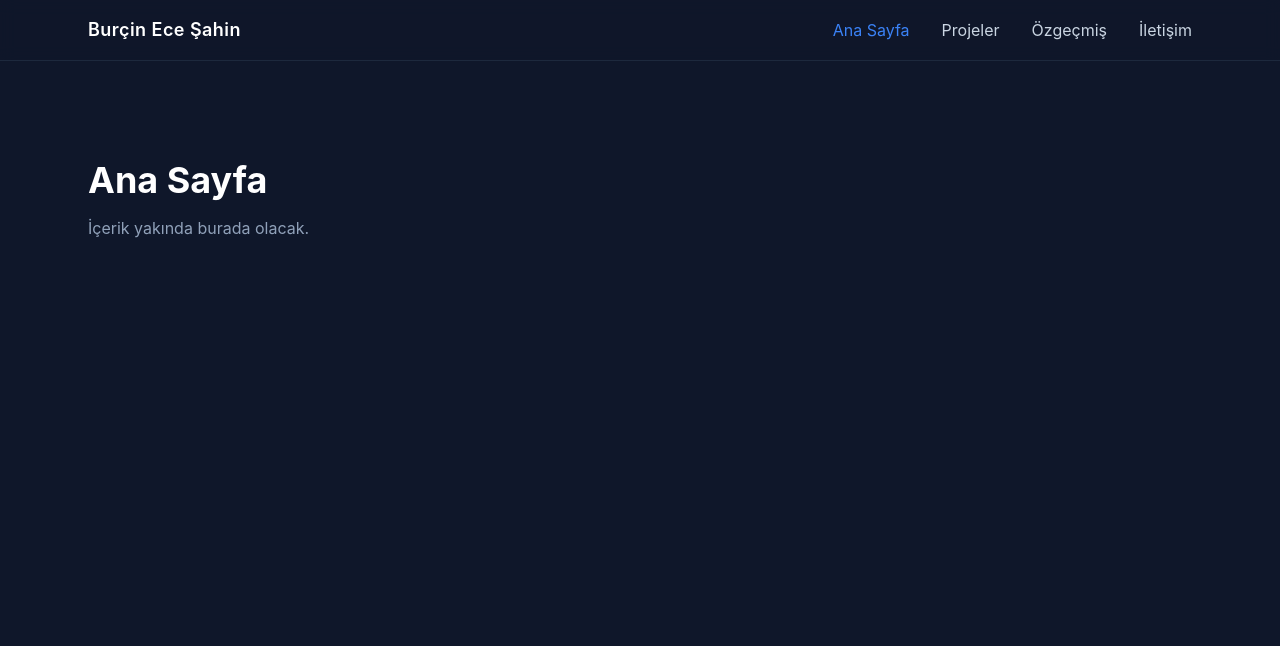
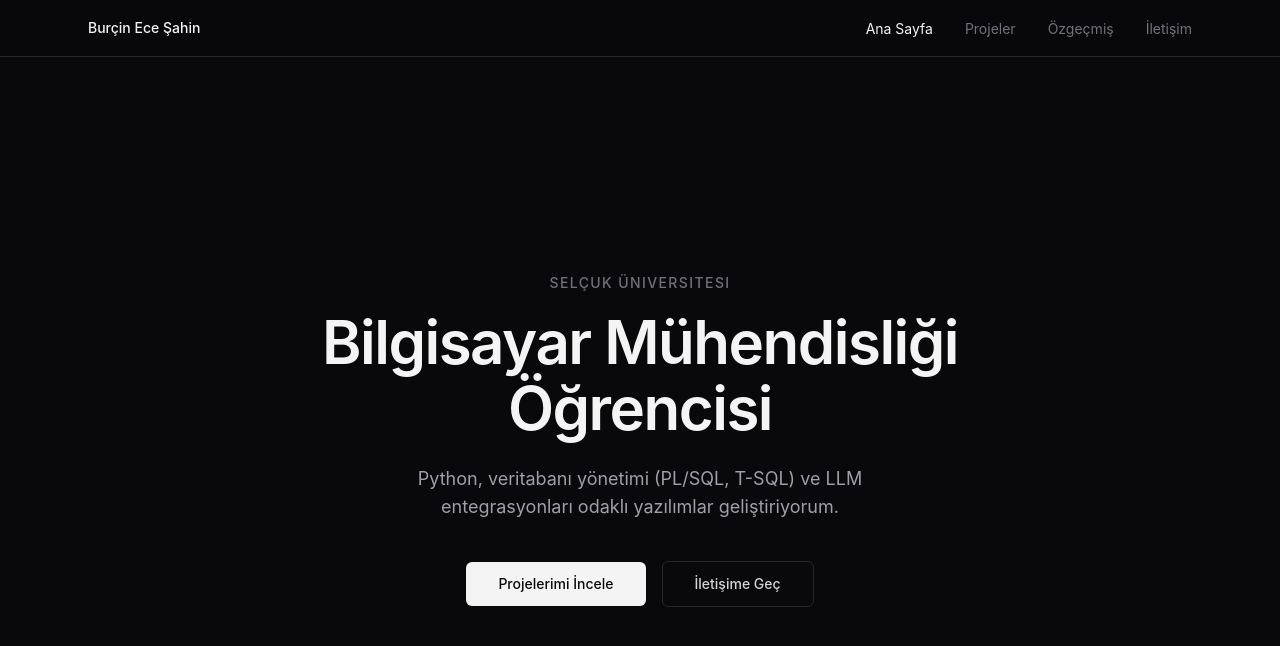
Before and after one commit to burcinece/portfolyo-vitrin, a React (Vite) app: page / in a window 1280 px wide. Shown: the top 646 px of the page. Built offline with nearby package versions, Linux system fonts and the light colour scheme.

Commit message:
Premium minimalist tasarıma geçildi

```diff
--- /dev/null
+++ b/src/components/HeroSection.jsx
@@ -0,0 +1,46 @@
+import { motion } from 'framer-motion'
+import { Link } from 'react-router-dom'
+
+function HeroSection() {
+  return (
+    <section className="flex min-h-[calc(100vh-5rem)] items-center justify-center px-6 text-center">
+      <motion.div
+        initial={{ opacity: 0, y: 40 }}
+        animate={{ opacity: 1, y: 0 }}
+        transition={{ duration: 0.8, ease: 'easeOut' }}
+        className="max-w-3xl"
+      >
+        <p className="mb-4 text-sm font-medium uppercase tracking-widest text-zinc-500">
+          Selçuk Üniversitesi
+        </p>
+
+        <h1 className="text-4xl font-semibold leading-[1.1] tracking-tight text-zinc-100 sm:text-5xl md:text-6xl">
+          Bilgisayar Mühendisliği Öğrencisi
+        </h1>
+
+        <p className="mx-auto mt-6 max-w-xl text-lg text-zinc-400">
+          Python, veritabanı yönetimi (PL/SQL, T-SQL) ve LLM entegrasyonları
+          odaklı yazılımlar geliştiriyorum.
+        </p>
+
+        <div className="mt-10 flex flex-col items-center justify-center gap-4 sm:flex-row">
+          <Link
+            to="/projeler"
+            className="rounded-md bg-zinc-100 px-8 py-3 text-sm font-medium text-zinc-950 transition-colors duration-200 hover:bg-white"
+          >
+            Projelerimi İncele
+          </Link>
+
+          <Link
+            to="/iletisim"
+            className="rounded-md border border-zinc-800 px-8 py-3 text-sm font-medium text-zinc-300 transition-colors duration-200 hover:border-zinc-700 hover:bg-zinc-900/50 hover:text-zinc-100"
+          >
+            İletişime Geç
+          </Link>
+        </div>
+      </motion.div>
+    </section>
+  )
+}
+
+export default HeroSection
--- a/src/components/Navbar.jsx
+++ b/src/components/Navbar.jsx
@@ -10,19 +10,19 @@ const links = [
 ]
 
 const linkClass = ({ isActive }) =>
-  `transition-colors duration-200 hover:text-brand-accent ${
-    isActive ? 'text-brand-accent' : 'text-slate-300'
+  `text-sm transition-colors duration-200 ${
+    isActive ? 'text-zinc-100' : 'text-zinc-500 hover:text-zinc-300'
   }`
 
 function Navbar() {
   const [isOpen, setIsOpen] = useState(false)
 
   return (
-    <header className="fixed top-0 left-0 right-0 z-50 border-b border-slate-800 bg-brand-dark/80 backdrop-blur-sm">
+    <header className="fixed top-0 left-0 right-0 z-50 border-b border-zinc-800 bg-zinc-950/80 backdrop-blur-sm">
       <nav className="mx-auto flex max-w-6xl items-center justify-between px-6 py-4">
         <NavLink
           to="/"
-          className="text-lg font-semibold tracking-wide text-white transition-colors duration-200 hover:text-brand-accent"
+          className="text-sm font-medium text-zinc-100 transition-colors duration-200 hover:text-white"
         >
           Burçin Ece Şahin
         </NavLink>
@@ -40,7 +40,7 @@ function Navbar() {
         <button
           type="button"
           onClick={() => setIsOpen((prev) => !prev)}
-          className="text-2xl text-slate-200 transition-colors duration-200 hover:text-brand-accent md:hidden"
+          className="text-xl text-zinc-400 transition-colors duration-200 hover:text-zinc-100 md:hidden"
           aria-label="Menüyü aç/kapat"
         >
           {isOpen ? <HiX /> : <HiMenu />}
@@ -48,7 +48,7 @@ function Navbar() {
       </nav>
 
       {isOpen && (
-        <ul className="flex flex-col gap-4 border-t border-slate-800 px-6 py-4 md:hidden">
+        <ul className="flex flex-col gap-4 border-t border-zinc-800 px-6 py-4 md:hidden">
           {links.map((link) => (
             <li key={link.to}>
               <NavLink
--- /dev/null
+++ b/src/components/ProjectCard.jsx
@@ -0,0 +1,31 @@
+function ProjectCard({ title, description, tags = [], link }) {
+  const content = (
+    <div className="group rounded-lg border border-zinc-800 bg-zinc-950 p-6 transition-colors duration-200 hover:border-zinc-700 hover:bg-zinc-900/50">
+      <h3 className="text-lg font-medium text-zinc-100">{title}</h3>
+      <p className="mt-2 text-sm leading-relaxed text-zinc-400">{description}</p>
+
+      {tags.length > 0 && (
+        <ul className="mt-4 flex flex-wrap gap-2">
+          {tags.map((tag) => (
+            <li
+              key={tag}
+              className="rounded-full border border-zinc-800 px-3 py-1 text-xs text-zinc-500"
+            >
+              {tag}
+            </li>
+          ))}
+        </ul>
+      )}
+    </div>
+  )
+
+  if (!link) return content
+
+  return (
+    <a href={link} target="_blank" rel="noreferrer" className="block">
+      {content}
+    </a>
+  )
+}
+
+export default ProjectCard
--- a/src/index.css
+++ b/src/index.css
@@ -1,10 +1,5 @@
 @import "tailwindcss";
 
-@theme {
-  --color-brand-dark: #0f172a;
-  --color-brand-accent: #3b82f6;
+body {
+  @apply bg-zinc-950 text-zinc-200 antialiased;
 }
-
-body {
-  @apply bg-brand-dark text-slate-200 antialiased;
-}
--- a/src/pages/Contact.jsx
+++ b/src/pages/Contact.jsx
@@ -1,8 +1,8 @@
 function Contact() {
   return (
     <section className="mx-auto max-w-6xl px-6 py-20">
-      <h1 className="text-4xl font-bold text-white">İletişim</h1>
-      <p className="mt-4 text-slate-400">İçerik yakında burada olacak.</p>
+      <h1 className="text-4xl font-semibold tracking-tight text-zinc-100">İletişim</h1>
+      <p className="mt-4 text-zinc-400">İçerik yakında burada olacak.</p>
     </section>
   )
 }
--- a/src/pages/Home.jsx
+++ b/src/pages/Home.jsx
@@ -1,10 +1,7 @@
+import HeroSection from '../components/HeroSection'
+
 function Home() {
-  return (
-    <section className="mx-auto max-w-6xl px-6 py-20">
-      <h1 className="text-4xl font-bold text-white">Ana Sayfa</h1>
-      <p className="mt-4 text-slate-400">İçerik yakında burada olacak.</p>
-    </section>
-  )
+  return <HeroSection />
 }
 
 export default Home
--- a/src/pages/Projects.jsx
+++ b/src/pages/Projects.jsx
@@ -1,8 +1,8 @@
 function Projects() {
   return (
     <section className="mx-auto max-w-6xl px-6 py-20">
-      <h1 className="text-4xl font-bold text-white">Projeler</h1>
-      <p className="mt-4 text-slate-400">İçerik yakında burada olacak.</p>
+      <h1 className="text-4xl font-semibold tracking-tight text-zinc-100">Projeler</h1>
+      <p className="mt-4 text-zinc-400">İçerik yakında burada olacak.</p>
     </section>
   )
 }
--- a/src/pages/Resume.jsx
+++ b/src/pages/Resume.jsx
@@ -1,8 +1,8 @@
 function Resume() {
   return (
     <section className="mx-auto max-w-6xl px-6 py-20">
-      <h1 className="text-4xl font-bold text-white">Özgeçmiş</h1>
-      <p className="mt-4 text-slate-400">İçerik yakında burada olacak.</p>
+      <h1 className="text-4xl font-semibold tracking-tight text-zinc-100">Özgeçmiş</h1>
+      <p className="mt-4 text-zinc-400">İçerik yakında burada olacak.</p>
     </section>
   )
 }
```
